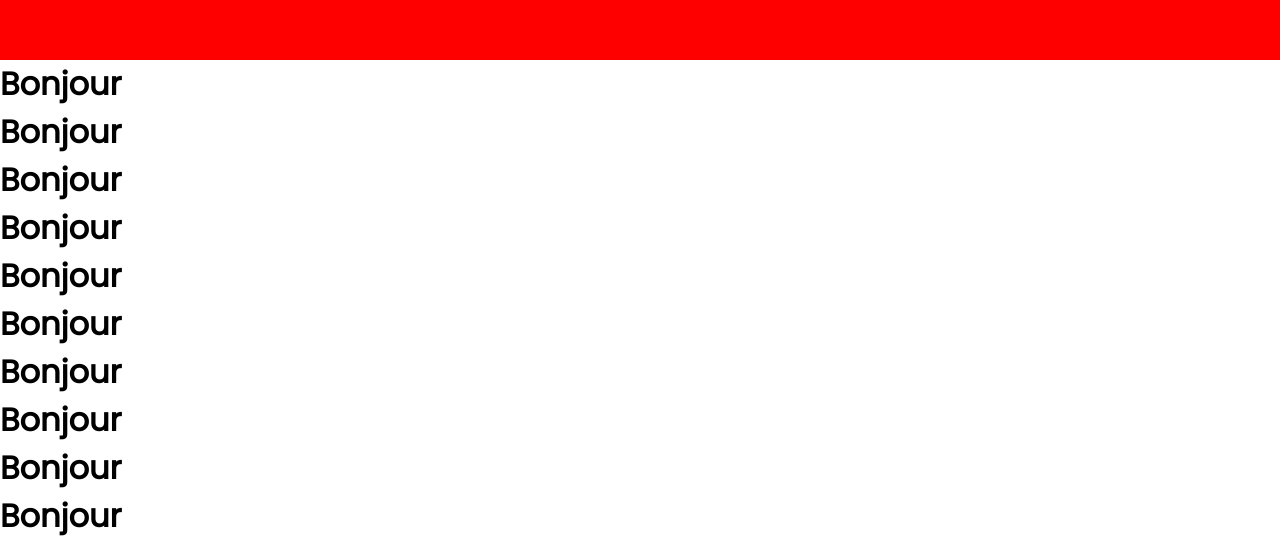
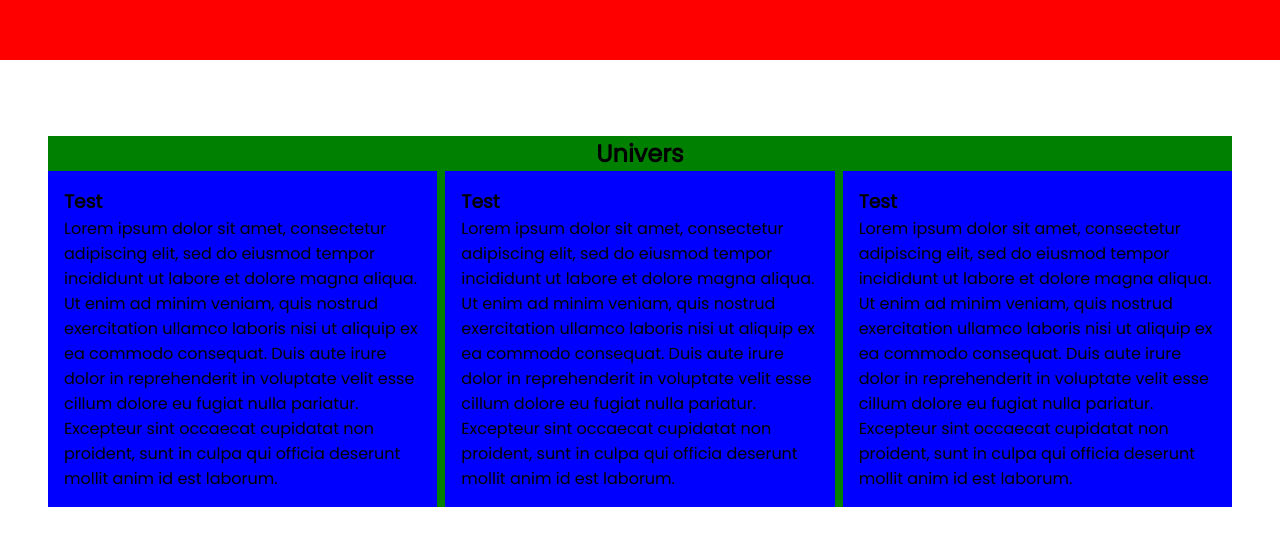
Before and after one commit to Atlenexe/Hackathon-ECV-2023, a Next.js app: page / in a window 1280 px wide. Shown: the part 740-1287 px from the top of the page. Built offline with nearby package versions, Linux system fonts and the light colour scheme.

Commit message:
Section univers

```diff
--- /dev/null
+++ b/src/app/components/sections/sections.module.css
@@ -0,0 +1,27 @@
+.container {
+    display: flex;
+    flex-direction: column;
+    gap: calc(var(--unit) * 19);
+    padding: 0 calc(var(--unit) * 12);
+    padding-top: calc(var(--unit) * 19);
+}
+
+.section {
+    display: flex;
+    flex-direction: column;
+    background-color: green;
+}
+
+.section h2 {
+    text-align: center;
+}
+
+.univers {
+    display: flex;
+    gap: calc(var(--unit) * 2);
+}
+
+.univers li {
+    background-color: blue;
+    padding: calc(var(--unit) * 4);
+}
--- /dev/null
+++ b/src/app/components/sections/sections.tsx
@@ -0,0 +1,13 @@
+import Univers from './univers/univers'
+import styles from './sections.module.css'
+
+export default function Sections() {
+    return (
+        <div className={styles.container}>
+            <Univers />
+            <Univers />
+            <Univers />
+            <Univers />
+        </div>
+    )
+}
--- /dev/null
+++ b/src/app/components/sections/univers/univers.tsx
@@ -0,0 +1,23 @@
+import styles from './../sections.module.css'
+
+export default function Univers() {
+    return (
+        <section className={styles.section}>
+            <h2>Univers</h2>
+            <ul className={styles.univers}>
+                <li>
+                    <h3>Test</h3>
+                    <p>Lorem ipsum dolor sit amet, consectetur adipiscing elit, sed do eiusmod tempor incididunt ut labore et dolore magna aliqua. Ut enim ad minim veniam, quis nostrud exercitation ullamco laboris nisi ut aliquip ex ea commodo consequat. Duis aute irure dolor in reprehenderit in voluptate velit esse cillum dolore eu fugiat nulla pariatur. Excepteur sint occaecat cupidatat non proident, sunt in culpa qui officia deserunt mollit anim id est laborum.</p>
+                </li>
+                <li>
+                    <h3>Test</h3>
+                    <p>Lorem ipsum dolor sit amet, consectetur adipiscing elit, sed do eiusmod tempor incididunt ut labore et dolore magna aliqua. Ut enim ad minim veniam, quis nostrud exercitation ullamco laboris nisi ut aliquip ex ea commodo consequat. Duis aute irure dolor in reprehenderit in voluptate velit esse cillum dolore eu fugiat nulla pariatur. Excepteur sint occaecat cupidatat non proident, sunt in culpa qui officia deserunt mollit anim id est laborum.</p>
+                </li>
+                <li>
+                    <h3>Test</h3>
+                    <p>Lorem ipsum dolor sit amet, consectetur adipiscing elit, sed do eiusmod tempor incididunt ut labore et dolore magna aliqua. Ut enim ad minim veniam, quis nostrud exercitation ullamco laboris nisi ut aliquip ex ea commodo consequat. Duis aute irure dolor in reprehenderit in voluptate velit esse cillum dolore eu fugiat nulla pariatur. Excepteur sint occaecat cupidatat non proident, sunt in culpa qui officia deserunt mollit anim id est laborum.</p>
+                </li>
+            </ul>
+        </section>
+    )
+}
--- a/src/app/layout.tsx
+++ b/src/app/layout.tsx
@@ -1,6 +1,7 @@
 import type { Metadata } from 'next'
 import { Poppins } from 'next/font/google'
 import './globals.css'
+import Header from './components/header/header'
 
 const poppins = Poppins({
   subsets: ['latin'],
@@ -19,7 +20,10 @@ export default function RootLayout({
 }) {
   return (
     <html lang="fr">
-      <body className={poppins.className}>{children}</body>
+      <body className={poppins.className}>
+        <Header />
+        {children}
+      </body>
     </html>
   )
 }
--- a/src/app/page.tsx
+++ b/src/app/page.tsx
@@ -1,46 +1,10 @@
-import Header from './components/header/header'
+import Sections from './components/sections/sections'
 import styles from './page.module.css'
 
 export default function Home() {
   return (
     <main className={styles.main}>
-      <Header />
-      <h1>Bonjour</h1>
-      <h1>Bonjour</h1>
-      <h1>Bonjour</h1>
-      <h1>Bonjour</h1>
-      <h1>Bonjour</h1>
-      <h1>Bonjour</h1>
-      <h1>Bonjour</h1>
-      <h1>Bonjour</h1>
-      <h1>Bonjour</h1>
-      <h1>Bonjour</h1>
-      <h1>Bonjour</h1>
-      <h1>Bonjour</h1>
-      <h1>Bonjour</h1>
-      <h1>Bonjour</h1>
-      <h1>Bonjour</h1>
-      <h1>Bonjour</h1>
-      <h1>Bonjour</h1>
-      <h1>Bonjour</h1>
-      <h1>Bonjour</h1>
-      <h1>Bonjour</h1>
-      <h1>Bonjour</h1>
-      <h1>Bonjour</h1>
-      <h1>Bonjour</h1>
-      <h1>Bonjour</h1>
-      <h1>Bonjour</h1>
-      <h1>Bonjour</h1>
-      <h1>Bonjour</h1>
-      <h1>Bonjour</h1>
-      <h1>Bonjour</h1>
-      <h1>Bonjour</h1>
-      <h1>Bonjour</h1>
-      <h1>Bonjour</h1>
-      <h1>Bonjour</h1>
-      <h1>Bonjour</h1>
-      <h1>Bonjour</h1>
-      <h1>Bonjour</h1>
+      <Sections />
     </main>
   )
 }
```
